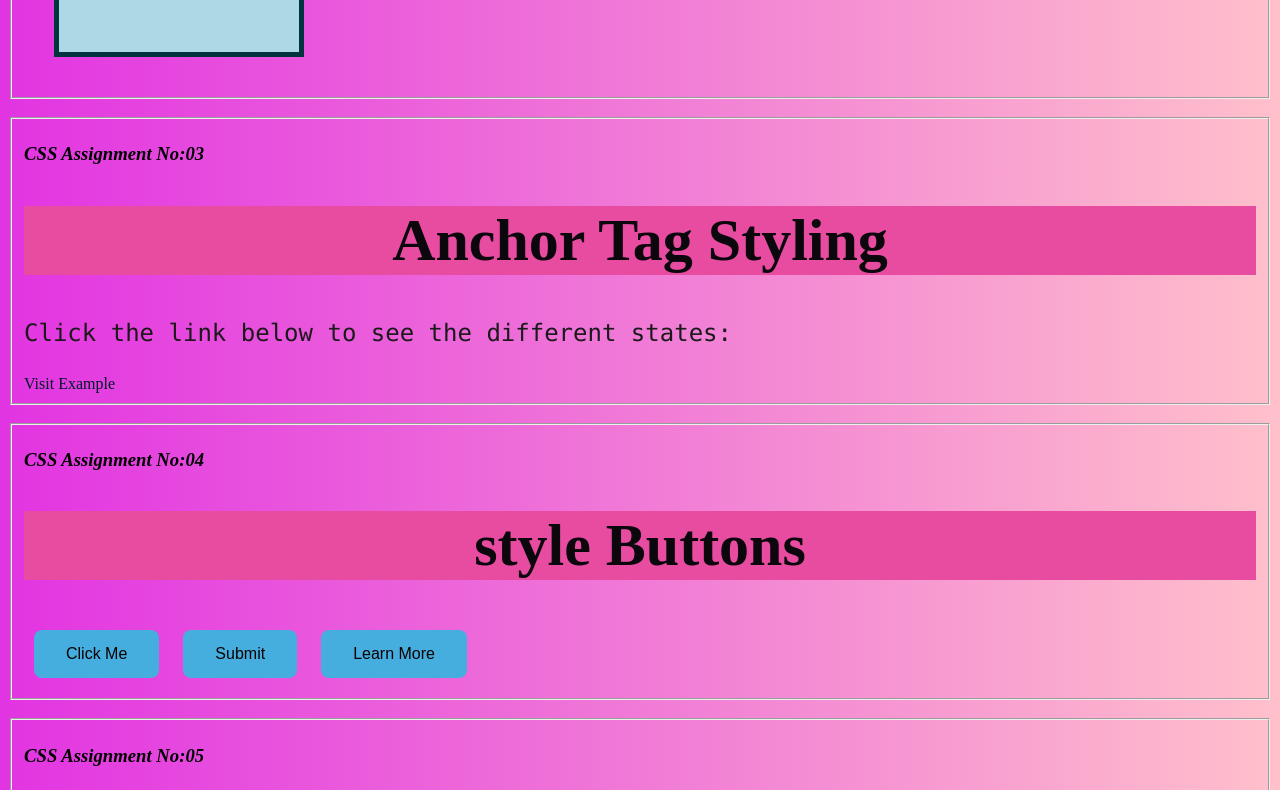
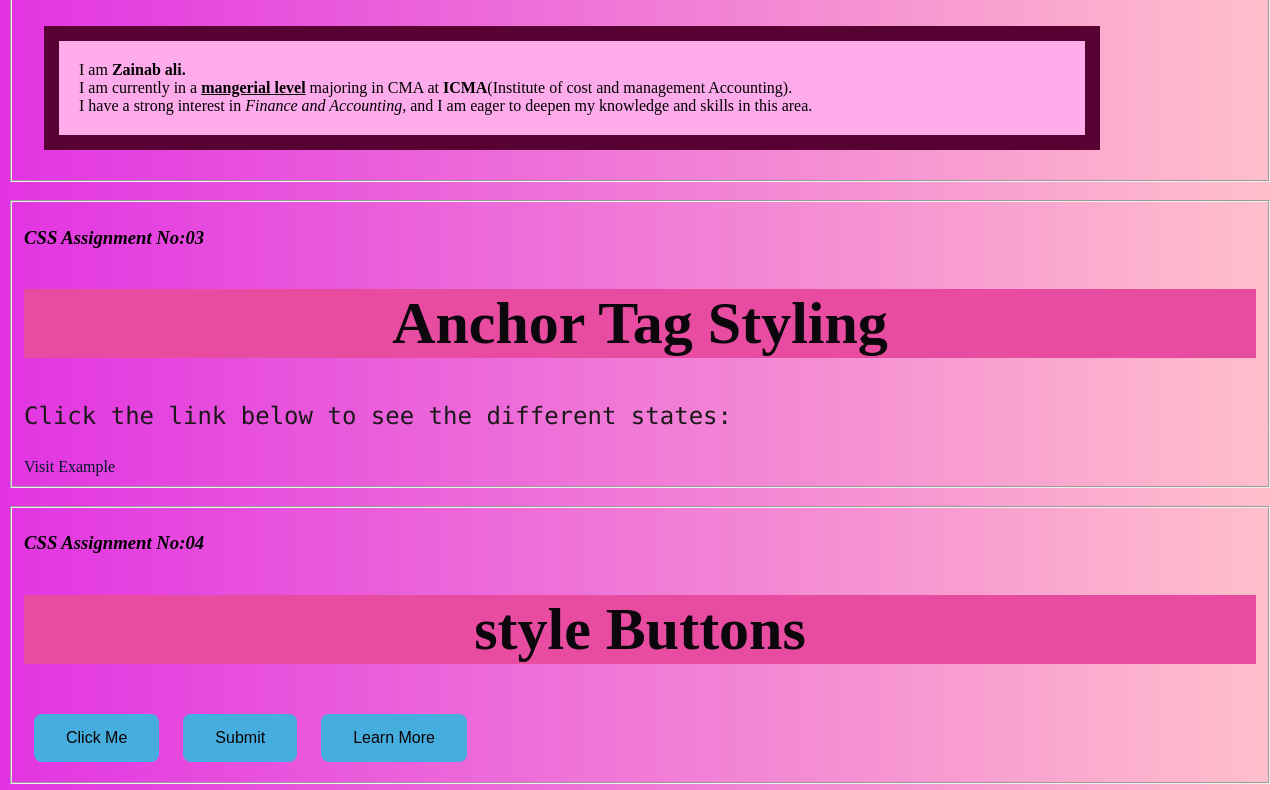
Before and after one commit to ZainabAli15/CSS-Assignment, a plain HTML site: page index.html in a window 1280 px wide. Shown: the part 591-1381 px from the top of the page. Drawn offline with Linux system fonts and the light colour scheme.

Commit message:
Add files via upload

```diff
--- a/index.html
+++ b/index.html
@@ -1,4 +1,4 @@
-<!DOCTYPE html>
+ <!DOCTYPE html>
 <html lang="en">
 <head>
     <meta charset="UTF-8">
@@ -121,6 +121,14 @@ input[type=password]:focus {
 input[type=date]:focus {
   background-color: lightblue;
 }
+div {
+  background-color: rgb(253, 171, 235);
+  width: 80%;
+  height: 80%;
+  border: 15px solid rgb(87, 2, 51);
+  padding: 20px;
+  margin: 20px;
+}
     </style>
 </head>
 <body>
@@ -133,7 +141,10 @@ input[type=date]:focus {
 <br>
     <fieldset>
         <h3><i>CSS Assignment No:02</i></h3>
-  <div>  </div>
+        <h1>Box Model</h1>
+  <div> I am <b>Zainab ali.</b><br>
+    I am currently in a <b><u>mangerial level</u></b> majoring in CMA at <b>ICMA</b>(Institute of cost and management Accounting).<br>
+     I have a strong interest in <i>Finance and Accounting</i>, and I am eager to deepen my knowledge and skills in this area. </div>
   </fieldset>
   <br>
   <fieldset>
@@ -150,11 +161,10 @@ input[type=date]:focus {
         <button class="styled-button">Submit</button>
         <button class="styled-button">Learn More</button>
   </fieldset><br>
-<fieldset>
-    <h3><i>CSS Assignment No:05</i></h3>
+  <div>
+    <h2><i>CSS Assignment No:05</i></h2>
     <h1>Information Form</h1>
-  <form action="/action_page.php">
-    <fieldset>
+    <form action="/action_page.php">
       <legend>Personalia:</legend>
       <label for="fname">First name:</label>
       <input type="text" id="fname" name="fname" value="John">
@@ -181,8 +191,7 @@ input[type=date]:focus {
           <br><br>
           <input type="submit" value="Upload Photo">
       <input type="submit" value="Submit">
-    </fieldset>
     </form>
-</fieldset>
+</div>
 </body>
 </html>
```
